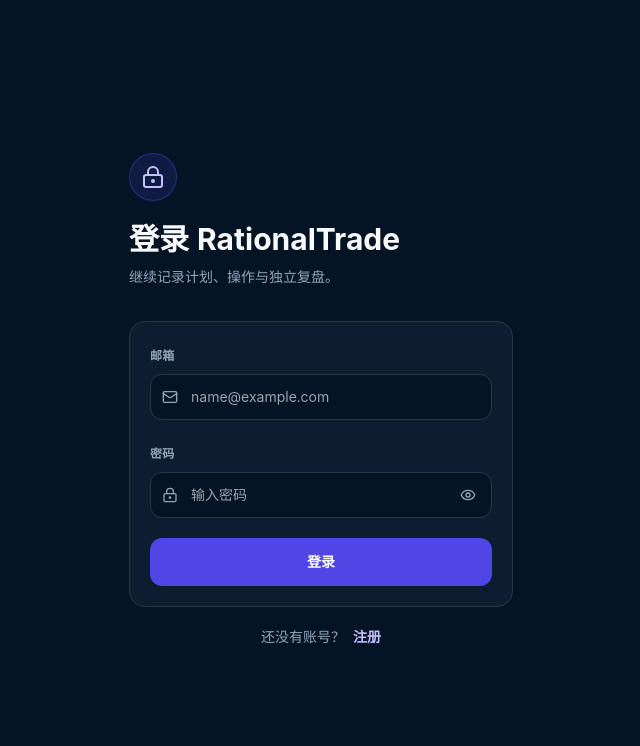
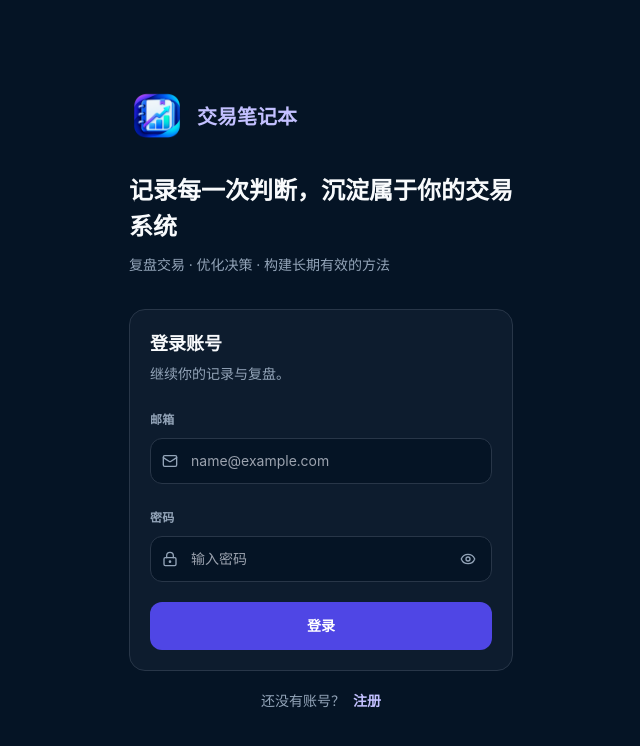
Before and after one commit to AllenLKX/Trading-Review, a Next.js app: page /login in a window 1280 px wide. Shown: the top 746 px of the page, without its empty margins (319-959 px from the left). Built offline with nearby package versions, Linux system fonts and the light colour scheme; no server answers; the database is empty.

Commit message:
feat: refresh product branding

```diff
--- a/app/api/sync/import-local/route.ts
+++ b/app/api/sync/import-local/route.ts
@@ -27,6 +27,6 @@
       }
     });
   } catch {
-    return NextResponse.json({ ok: false, errors: ["上传文件不是有效的 RationalTrade 数据。"] }, { status: 400 });
+    return NextResponse.json({ ok: false, errors: ["上传文件不是有效的交易笔记本数据。"] }, { status: 400 });
   }
 }
--- a/app/apple-icon.tsx
+++ /dev/null
@@ -1,38 +0,0 @@
-import { ImageResponse } from "next/og";
-
-export const size = { width: 180, height: 180 };
-export const contentType = "image/png";
-
-export default function AppleIcon() {
-  return new ImageResponse(
-    <div
-      style={{
-        alignItems: "center",
-        background: "#051425",
-        color: "white",
-        display: "flex",
-        height: "100%",
-        justifyContent: "center",
-        width: "100%"
-      }}
-    >
-      <div
-        style={{
-          alignItems: "center",
-          background: "#5447e8",
-          border: "6px solid #c8c2ff",
-          borderRadius: 34,
-          display: "flex",
-          fontSize: 54,
-          fontWeight: 800,
-          height: 120,
-          justifyContent: "center",
-          width: 120
-        }}
-      >
-        RT
-      </div>
-    </div>,
-    size
-  );
-}
--- a/app/icon.tsx
+++ /dev/null
@@ -1,38 +0,0 @@
-import { ImageResponse } from "next/og";
-
-export const size = { width: 512, height: 512 };
-export const contentType = "image/png";
-
-export default function Icon() {
-  return new ImageResponse(
-    <div
-      style={{
-        alignItems: "center",
-        background: "#051425",
-        color: "white",
-        display: "flex",
-        height: "100%",
-        justifyContent: "center",
-        width: "100%"
-      }}
-    >
-      <div
-        style={{
-          alignItems: "center",
-          background: "#5447e8",
-          border: "16px solid #c8c2ff",
-          borderRadius: 96,
-          display: "flex",
-          fontSize: 150,
-          fontWeight: 800,
-          height: 340,
-          justifyContent: "center",
-          width: 340
-        }}
-      >
-        RT
-      </div>
-    </div>,
-    size
-  );
-}
--- a/app/layout.tsx
+++ b/app/layout.tsx
@@ -18,13 +18,17 @@
 })();`;
 
 export const metadata: Metadata = {
-  title: "RationalTrade",
-  description: "交易决策记录与行为复盘工具",
-  applicationName: "RationalTrade",
+  title: "交易笔记本",
+  description: "记录每一次判断，沉淀属于你的交易系统",
+  applicationName: "交易笔记本",
+  icons: {
+    icon: "/brand-logo.png",
+    apple: "/brand-logo.png"
+  },
   appleWebApp: {
     capable: true,
     statusBarStyle: "black-translucent",
-    title: "RationalTrade"
+    title: "交易笔记本"
   },
   formatDetection: {
     telephone: false
--- a/app/manifest.ts
+++ b/app/manifest.ts
@@ -2,9 +2,9 @@
 
 export default function manifest(): MetadataRoute.Manifest {
   return {
-    name: "RationalTrade",
-    short_name: "RationalTrade",
-    description: "交易决策记录与行为复盘工具",
+    name: "交易笔记本",
+    short_name: "交易笔记本",
+    description: "记录每一次判断，沉淀属于你的交易系统",
     start_url: "/",
     scope: "/",
     display: "standalone",
@@ -14,7 +14,13 @@
     lang: "zh-CN",
     icons: [
       {
-        src: "/icon",
+        src: "/brand-logo.png",
+        sizes: "512x512",
+        type: "image/png",
+        purpose: "any"
+      },
+      {
+        src: "/brand-logo.png",
         sizes: "512x512",
         type: "image/png",
         purpose: "maskable"
--- a/components/AuthForm.tsx
+++ b/components/AuthForm.tsx
@@ -1,6 +1,7 @@
 "use client";
 
 import { useState, type FormEvent } from "react";
+import Image from "next/image";
 import { Eye, EyeOff, LoaderCircle, LockKeyhole, Mail } from "lucide-react";
 
 import { getAnalyticsAdtag, getAnalyticsAnonymousId } from "@/lib/client/analytics";
@@ -44,16 +45,21 @@
     <main className="flex min-h-dvh items-center px-5 pb-[calc(2.5rem+env(safe-area-inset-bottom))] pt-[calc(2.5rem+env(safe-area-inset-top))]">
       <div className="mx-auto w-full max-w-sm">
         <div className="mb-8">
-          <div className="mb-5 flex h-12 w-12 items-center justify-center rounded-full border border-primary/40 bg-primary/15 text-primary-soft">
-            <LockKeyhole className="h-6 w-6" />
+          <div className="flex items-center gap-3">
+            <Image src="/brand-logo.png" alt="交易笔记本" width={56} height={56} priority className="h-14 w-14 shrink-0 object-contain" />
+            <p className="text-xl font-bold text-primary-soft">交易笔记本</p>
           </div>
-          <h1 className="text-3xl font-bold tracking-normal text-foreground">{isLogin ? "登录 RationalTrade" : "创建账号"}</h1>
-          <p className="mt-2 text-sm leading-6 text-muted">
-            {isLogin ? "继续记录计划、操作与独立复盘。" : "使用邮箱和密码建立你的独立交易记录空间。"}
-          </p>
+          <h1 className="mt-7 text-2xl font-bold leading-9 tracking-normal text-foreground">记录每一次判断，沉淀属于你的交易系统</h1>
+          <p className="mt-2 text-sm leading-6 text-muted">复盘交易 · 优化决策 · 构建长期有效的方法</p>
         </div>
 
         <form onSubmit={submit} className="rt-card space-y-5 p-5">
+          <div>
+            <h2 className="text-lg font-bold text-foreground">{isLogin ? "登录账号" : "创建账号"}</h2>
+            <p className="mt-1 text-sm leading-6 text-muted">
+              {isLogin ? "继续你的记录与复盘。" : "使用邮箱和密码建立独立记录空间。"}
+            </p>
+          </div>
           <label className="block">
             <span className="rt-label">邮箱</span>
             <span className="relative mt-2 block">
--- a/components/TopAppBar.tsx
+++ b/components/TopAppBar.tsx
@@ -1,7 +1,8 @@
 "use client";
 
 import { useState } from "react";
-import { LoaderCircle, LogOut, Mail, Settings, UserRound, X } from "lucide-react";
+import Image from "next/image";
+import { LoaderCircle, LogOut, Mail, Settings, X } from "lucide-react";
 import { ThemeToggle } from "@/components/ThemeToggle";
 
 export function TopAppBar() {
@@ -57,11 +58,9 @@
     <header className="sticky top-0 z-40 border-b border-line bg-background/92 px-4 pb-4 pt-[calc(1rem+env(safe-area-inset-top))] backdrop-blur">
       <div className="relative mx-auto flex max-w-md items-center justify-between">
         <div className="flex min-w-0 items-center gap-3">
-          <div className="flex h-10 w-10 shrink-0 items-center justify-center rounded-full border border-line bg-surface-raised text-primary-soft">
-            <UserRound className="h-5 w-5" />
-          </div>
+          <Image src="/brand-logo.png" alt="交易笔记本" width={44} height={44} priority className="h-11 w-11 shrink-0 object-contain" />
           <div className="min-w-0">
-            <h1 className="truncate text-xl font-bold tracking-normal text-primary-soft">RationalTrade</h1>
+            <h1 className="truncate text-xl font-bold tracking-normal text-primary-soft">交易笔记本</h1>
             <p className="truncate text-xs text-muted">交易决策记录与行为复盘</p>
           </div>
         </div>
--- a/features/audits/HistoryPage.tsx
+++ b/features/audits/HistoryPage.tsx
@@ -169,7 +169,7 @@
     const url = window.URL.createObjectURL(blob);
     const link = document.createElement("a");
     link.href = url;
-    link.download = `rationaltrade-plans-${new Date().toISOString().slice(0, 10)}.json`;
+    link.download = `trade-notebook-plans-${new Date().toISOString().slice(0, 10)}.json`;
     document.body.appendChild(link);
     link.click();
     link.remove();
--- a/middleware.ts
+++ b/middleware.ts
@@ -5,6 +5,7 @@
 const PUBLIC_ASSET_PATHS = new Set([
   "/api/health",
   "/apple-icon",
+  "/brand-logo.png",
   "/icon",
   "/manifest.webmanifest",
   "/offline.html",
@@ -102,7 +103,7 @@
     status: 401,
     headers: {
       "cache-control": "no-store",
-      "www-authenticate": 'Basic realm="RationalTrade", charset="UTF-8"'
+      "www-authenticate": 'Basic realm="交易笔记本", charset="UTF-8"'
     }
   });
 }
--- a/public/offline.html
+++ b/public/offline.html
@@ -4,13 +4,14 @@
     <meta charset="utf-8" />
     <meta name="viewport" content="width=device-width,initial-scale=1,viewport-fit=cover" />
     <meta name="theme-color" content="#051425" />
-    <title>RationalTrade · 暂时离线</title>
+    <title>交易笔记本 · 暂时离线</title>
     <style>
       * { box-sizing: border-box; }
       :root { color-scheme: dark; --background: #051425; --surface: #0b1c2f; --line: #2a3b50; --foreground: #fff; --muted: #9fb0c8; }
       :root[data-theme="light"] { color-scheme: light; --background: #f3f6f8; --surface: #fff; --line: #cfd7df; --foreground: #0f172a; --muted: #607085; }
       body { margin: 0; min-height: 100vh; min-height: 100dvh; display: grid; place-items: center; padding: calc(24px + env(safe-area-inset-top)) calc(24px + env(safe-area-inset-right)) calc(24px + env(safe-area-inset-bottom)) calc(24px + env(safe-area-inset-left)); background: var(--background); color: var(--foreground); font-family: system-ui, sans-serif; }
       main { width: min(100%, 360px); border: 1px solid var(--line); border-radius: 8px; padding: 24px; background: var(--surface); }
+      main > img { display: block; margin-bottom: 16px; object-fit: contain; }
       h1 { margin: 0; color: var(--foreground); font-size: 20px; letter-spacing: 0; }
       p { margin: 12px 0 0; color: var(--muted); font-size: 14px; line-height: 1.7; }
       button { width: 100%; height: 44px; margin-top: 20px; border: 0; border-radius: 8px; background: #5447e8; color: white; font-size: 14px; font-weight: 700; }
@@ -18,6 +19,7 @@
   </head>
   <body>
     <main>
+      <img src="/brand-logo.png" alt="交易笔记本" width="52" height="52" />
       <h1>当前网络不可用</h1>
       <p>交易数据不会在离线页面中缓存或修改。网络恢复后重新连接服务器。</p>
       <button type="button" onclick="location.reload()">重新连接</button>
--- a/public/sw.js
+++ b/public/sw.js
@@ -1,8 +1,9 @@
-const CACHE_NAME = "rationaltrade-shell-v2";
+const CACHE_NAME = "rationaltrade-shell-v3";
 const OFFLINE_URL = "/offline.html";
+const SHELL_URLS = [OFFLINE_URL, "/brand-logo.png"];
 
 self.addEventListener("install", (event) => {
-  event.waitUntil(caches.open(CACHE_NAME).then((cache) => cache.add(OFFLINE_URL)));
+  event.waitUntil(caches.open(CACHE_NAME).then((cache) => cache.addAll(SHELL_URLS)));
   self.skipWaiting();
 });
 
```
Also changed, not shown: public/brand-logo.png (added), 15 other files (tests, documents, lock files or other folders).
